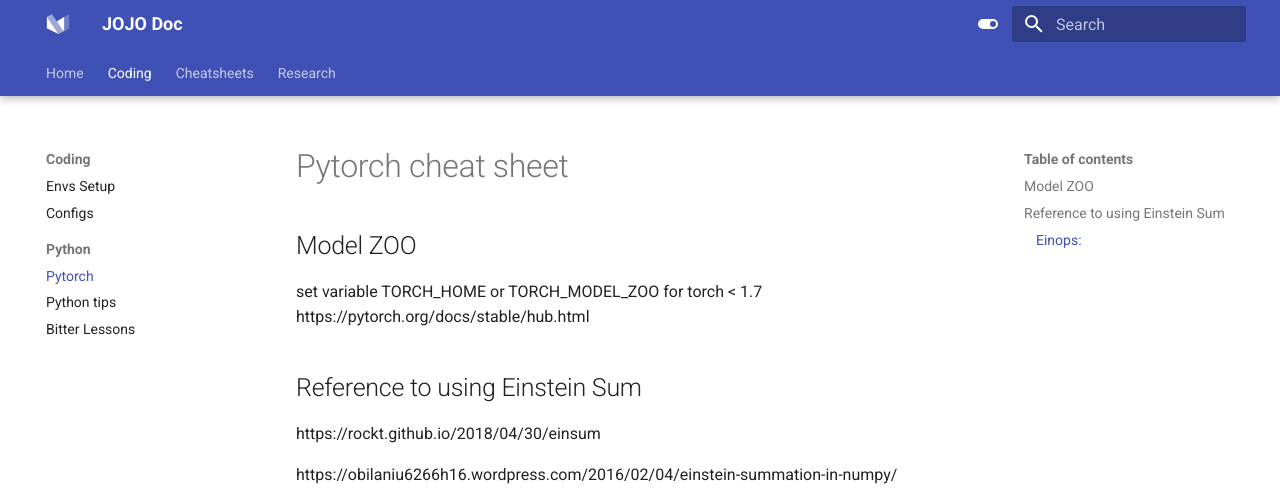
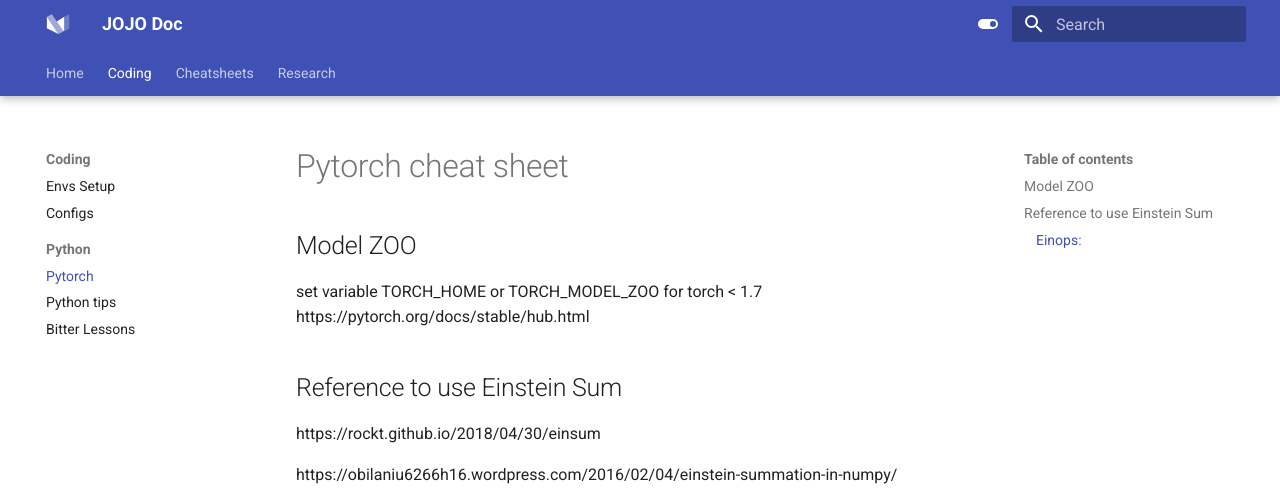
Before and after one commit to jojoml/jojodoc, an MkDocs documentation site: the page built from docs/coding/python/pytorch.md, in a window 1280 px wide. Shown: the top 491 px of the page. Built offline with MkDocs 1.6.1 and Material for MkDocs 9.7.7, drawn with Linux system fonts in a browser that asks for light colours.

Commit message:
Update pytorch.md

```diff
--- a/docs/coding/python/pytorch.md
+++ b/docs/coding/python/pytorch.md
@@ -4,7 +4,7 @@
 or TORCH_MODEL_ZOO for torch < 1.7
 https://pytorch.org/docs/stable/hub.html
 
-## Reference to using Einstein Sum
+## Reference to use Einstein Sum
 https://rockt.github.io/2018/04/30/einsum
 
 https://obilaniu6266h16.wordpress.com/2016/02/04/einstein-summation-in-numpy/
```
